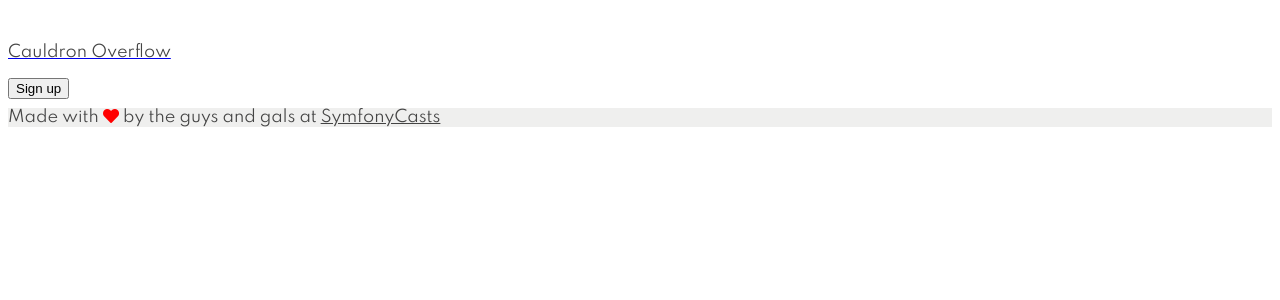
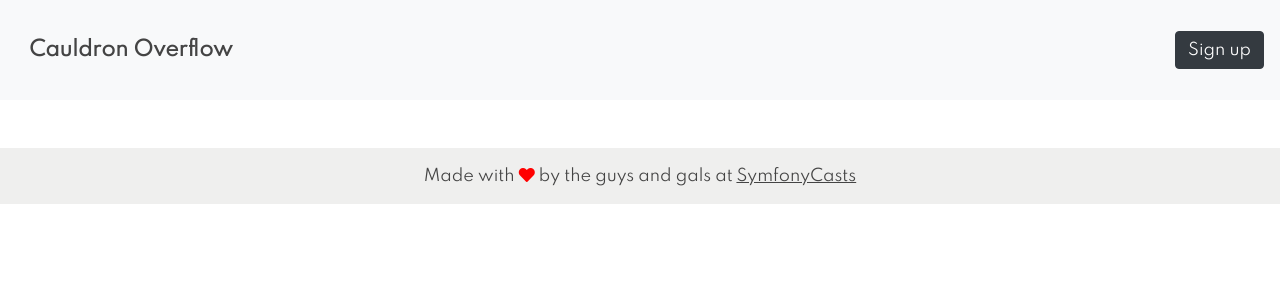
Before and after one commit to weaverryan/js-workshop-qro, a Symfony app: template templates/base.html.twig in a window 1280 px wide. Shown: the top 300 px of the page. Run offline with Twig, Linux system fonts and the light colour scheme; the template is opened without the code that fills it, so the values that code supplies are empty; some libraries are stand-ins or nearby versions.

Commit message:
Step 53: CSS: move to @import

```diff
--- a/web/assets/css/app.css
+++ b/web/assets/css/app.css
@@ -1,3 +1,4 @@
+@import '~bootstrap/dist/css/bootstrap.css';
 body {
     font-family: spartan;
     color: #444;
--- a/web/assets/js/app.js
+++ b/web/assets/js/app.js
@@ -1,6 +1,5 @@
 import sendAlert from './alert';
 import $ from 'jquery';
-import 'bootstrap/dist/css/bootstrap.css';
 import '../css/app.css';
 
 /**
```
